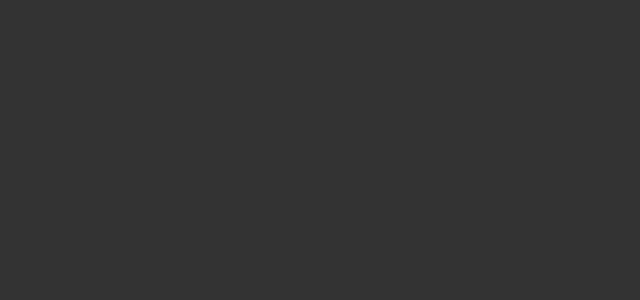
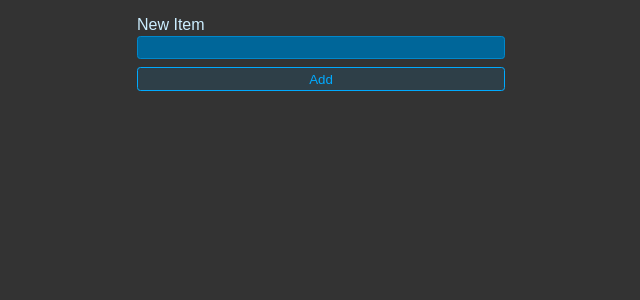
Before and after one commit to claudiahW/Todoreact, a React (Vite) app: page / in a window 1280 px wide. Shown: the top 300 px of the page, without its empty margins (319-959 px from the left). Built offline with nearby package versions, Linux system fonts and the light colour scheme.

Commit message:
add a button to add new items to the todo list

```diff
--- a/src/App.jsx
+++ b/src/App.jsx
@@ -1,7 +1,13 @@
-import "./styles.css"
+import "./styles.css";
 
-export default function App(){
- return <form className="new-item-form">
-
- </form>
+export default function App() {
+  return (
+    <form className="new-item-form">
+      <div className="form-row">
+        <label htmlFor="">New Item</label>
+        <input type="text" id="item" />
+      </div>
+      <button className="btn">Add</button>
+    </form>
+  );
 }
```
